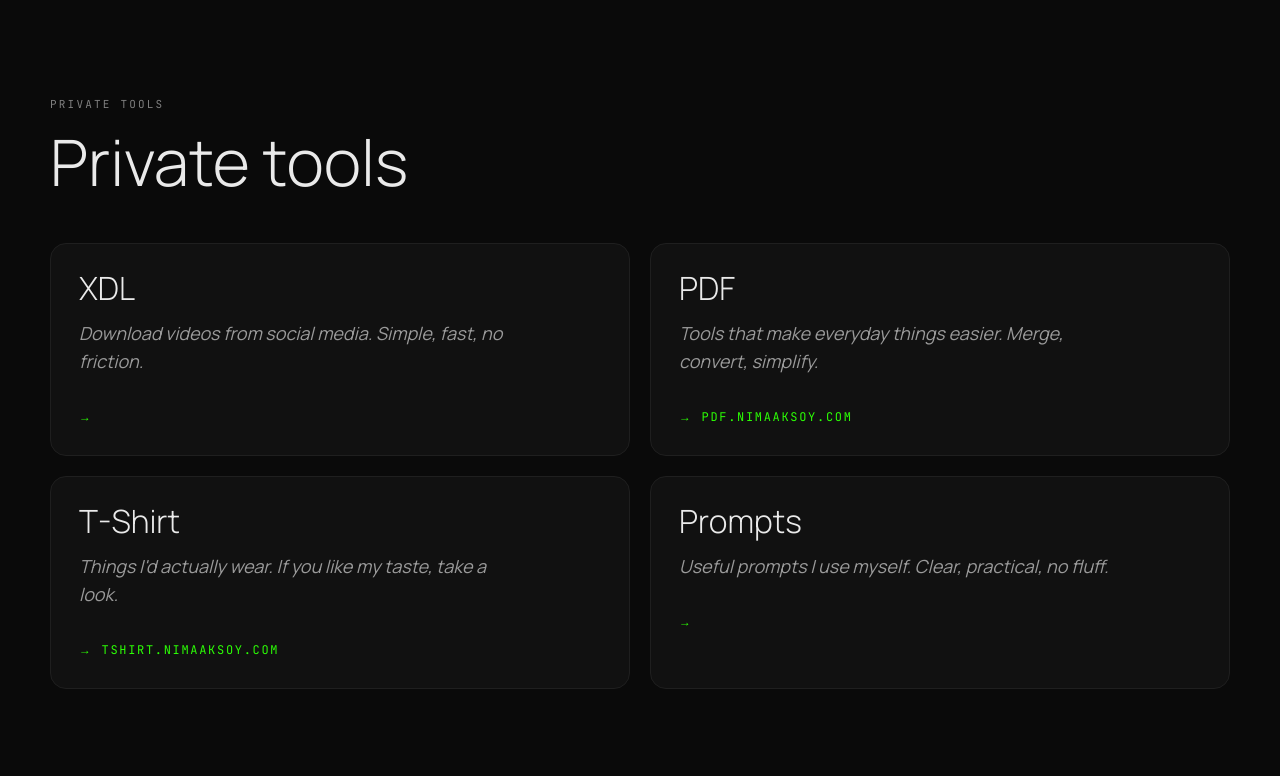
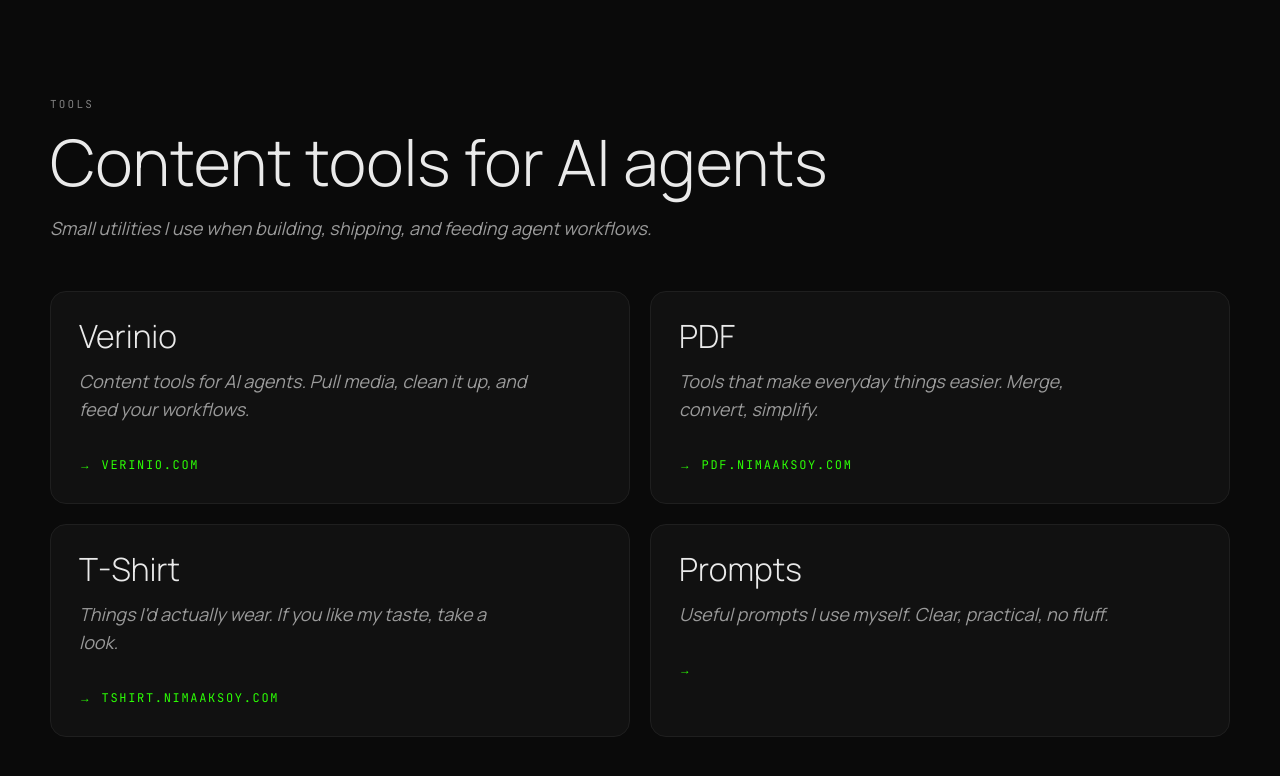
Before and after one commit to nimaaksoy/nimaaksoy.com, a Next.js app: page /tools in a window 1280 px wide. Shown: the top 776 px of the page. Built offline with nearby package versions, Linux system fonts and the light colour scheme.

Commit message:
Tools: replace XDL with Verinio and reframe page for AI agents
Link Verinio to verinio.com and update page copy around content tools.

```diff
--- a/app/tools/page.tsx
+++ b/app/tools/page.tsx
@@ -7,9 +7,11 @@ type ToolCard = {
 
 const toolCards: ToolCard[] = [
   {
-    name: "XDL",
-    description: "Download videos from social media. Simple, fast, no friction.",
-    cta: "→",
+    name: "Verinio",
+    description:
+      "Content tools for AI agents. Pull media, clean it up, and feed your workflows.",
+    cta: "→ verinio.com",
+    href: "https://verinio.com",
   },
   {
     name: "PDF",
@@ -35,11 +37,14 @@ export default function ToolsPage() {
     <main className="min-h-screen bg-[#0A0A0A] px-6 py-24 md:px-10">
       <div className="mx-auto max-w-[1180px]">
         <p className="font-jetbrains text-[11px] uppercase tracking-[0.2em] text-[#7F7F7F]">
-          PRIVATE TOOLS
+          TOOLS
         </p>
         <h1 className="mt-4 font-monroe text-[clamp(38px,7vw,64px)] font-light leading-[1.04] text-[#EAEAEA]">
-          Private tools
+          Content tools for AI agents
         </h1>
+        <p className="mt-5 max-w-2xl font-monroe text-[18px] italic leading-[1.55] text-[#9A9A9A]">
+          Small utilities I use when building, shipping, and feeding agent workflows.
+        </p>
 
         <section className="mt-12 grid gap-5 md:grid-cols-2">
           {toolCards.map((card) => (
```
